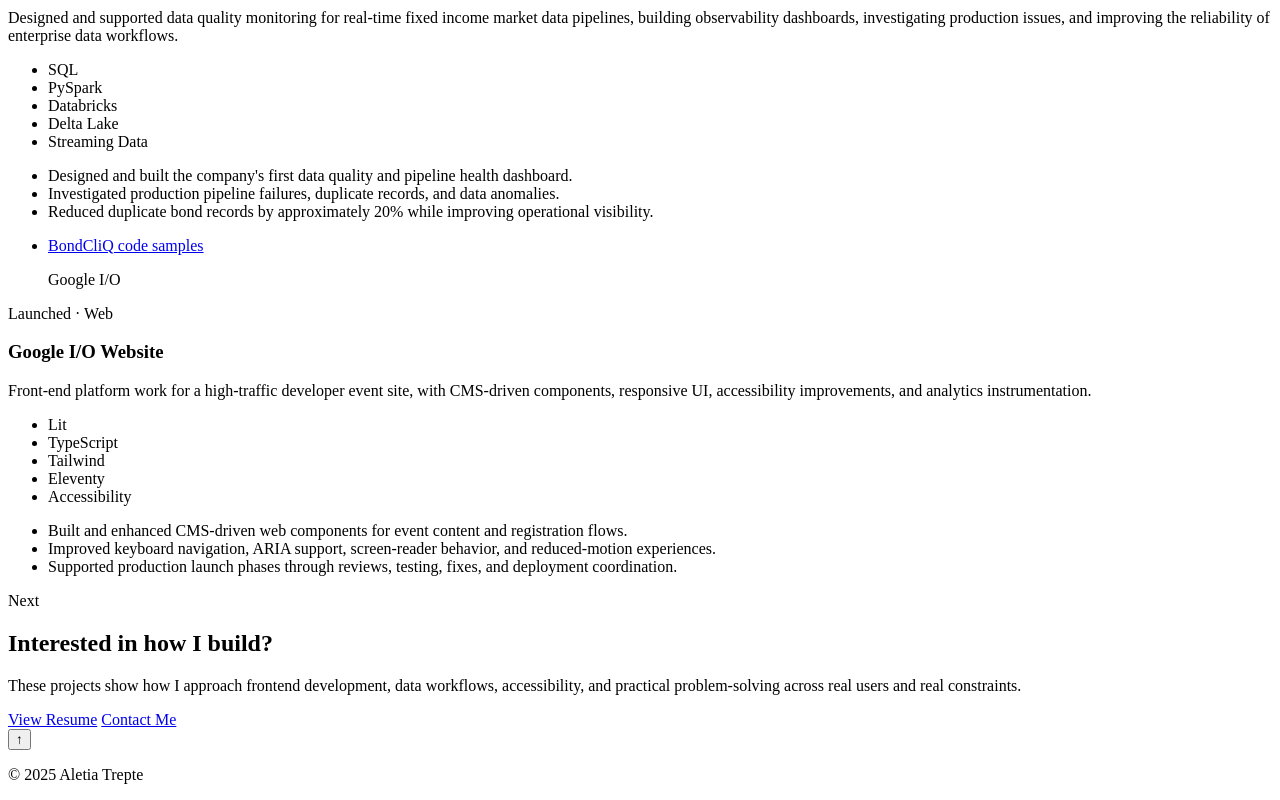
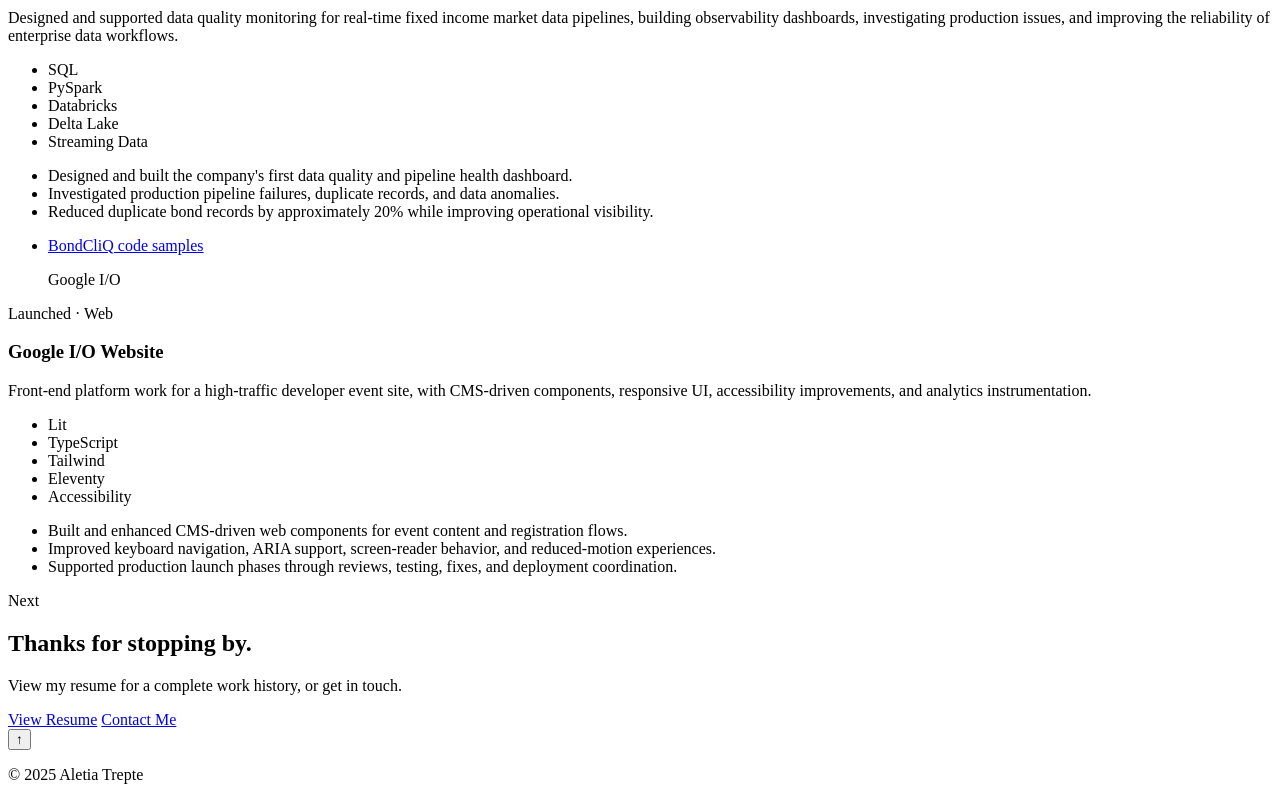
Before and after one commit to parcheesime/portfolio-site, a website with bundled scripts: page pages/projects.html in a window 1280 px wide. Shown: the part 2257-3057 px from the top of the page. Built offline with nearby package versions, Linux system fonts and the light colour scheme.

Commit message:
Update contact me card

```diff
--- a/pages/projects.html
+++ b/pages/projects.html
@@ -110,10 +110,9 @@
 
         <section class="projects-cta" aria-labelledby="projects-cta-title">
           <p class="section-kicker">Next</p>
-          <h2 id="projects-cta-title">Interested in how I build?</h2>
+          <h2 id="projects-cta-title">Thanks for stopping by.</h2>
           <p>
-            These projects show how I approach frontend development, data workflows, accessibility, and practical
-            problem-solving across real users and real constraints.
+            View my resume for a complete work history, or get in touch.
           </p>
           <div class="projects-cta__actions">
             <a class="projects-cta__link" href="../assets/Aletia Trepte 2026.pdf" target="_blank"
```
